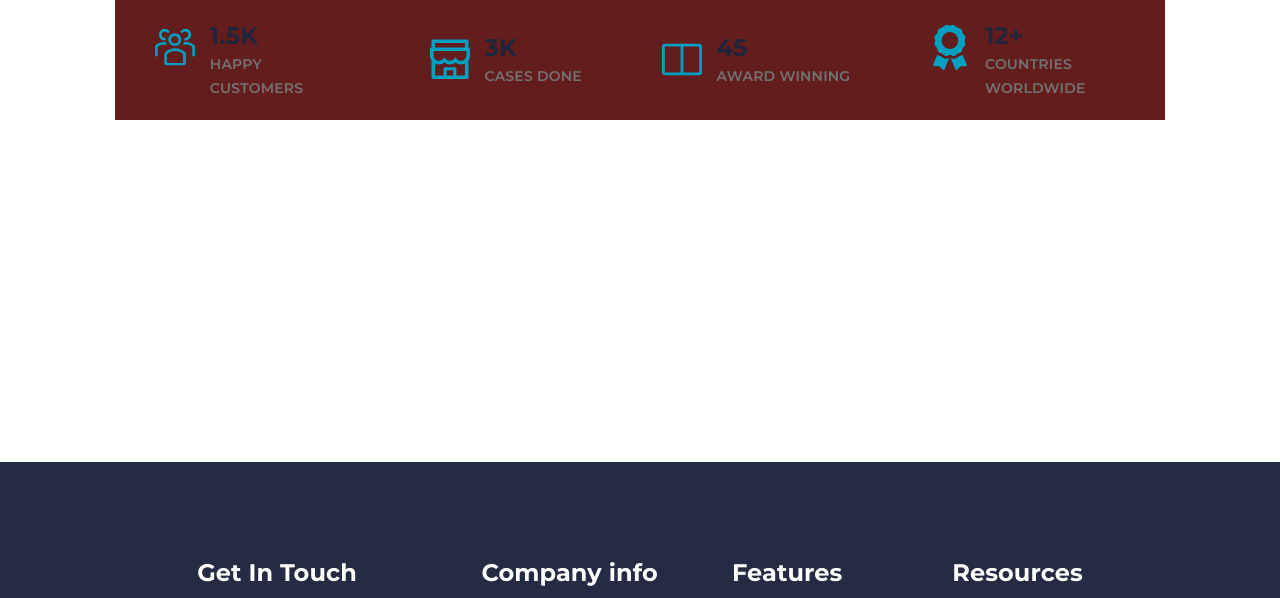
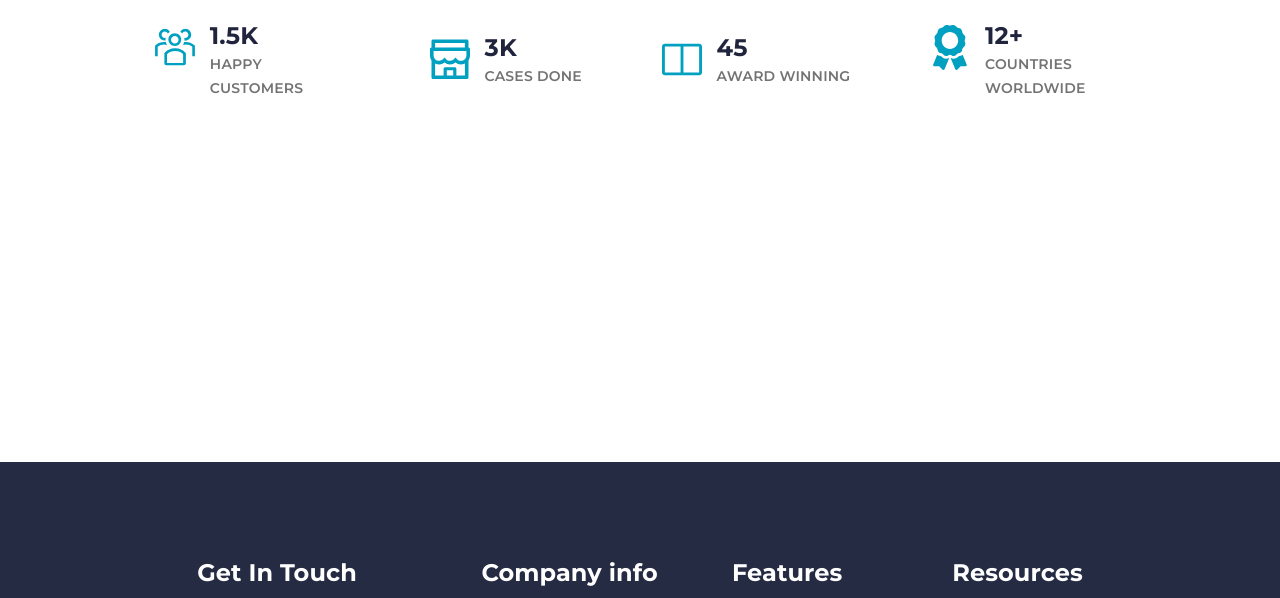
Before and after one commit to DocQuanty/DriveMore, a website: page #src/index.html in a window 1280 px wide. Shown: the top 598 px of the page. Drawn offline with nearby package versions, Linux system fonts and the light colour scheme; files that its build step writes are made by us from their sources.

Commit message:
edited color on white

```diff
--- a/#src/scss/parts/row-list.scss
+++ b/#src/scss/parts/row-list.scss
@@ -9,7 +9,7 @@
     justify-content: space-around;
     align-items: center;
     background-color: #fff;
-    background-color: rgb(100, 29, 29);
+    background-color: #fff;
     font-family: Montserrat;
 
     @media (max-width: $md2) {
@@ -22,7 +22,7 @@
   }
   &__icon-text {
     display: flex;
-    background-color: rgb(100, 29, 29);
+    background-color: #fff;
     @media (max-width: $md2) {
       justify-content: center;
       align-items: center;
```
Also changed, not shown: DriveMore/css/style.css, DriveMore/css/style.min.css.
